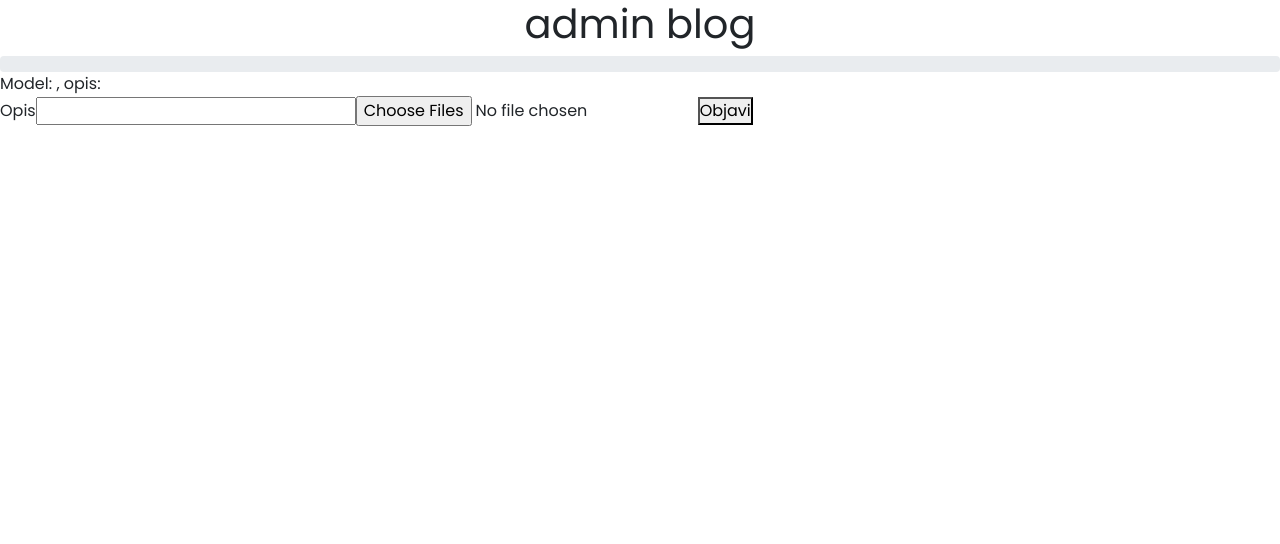
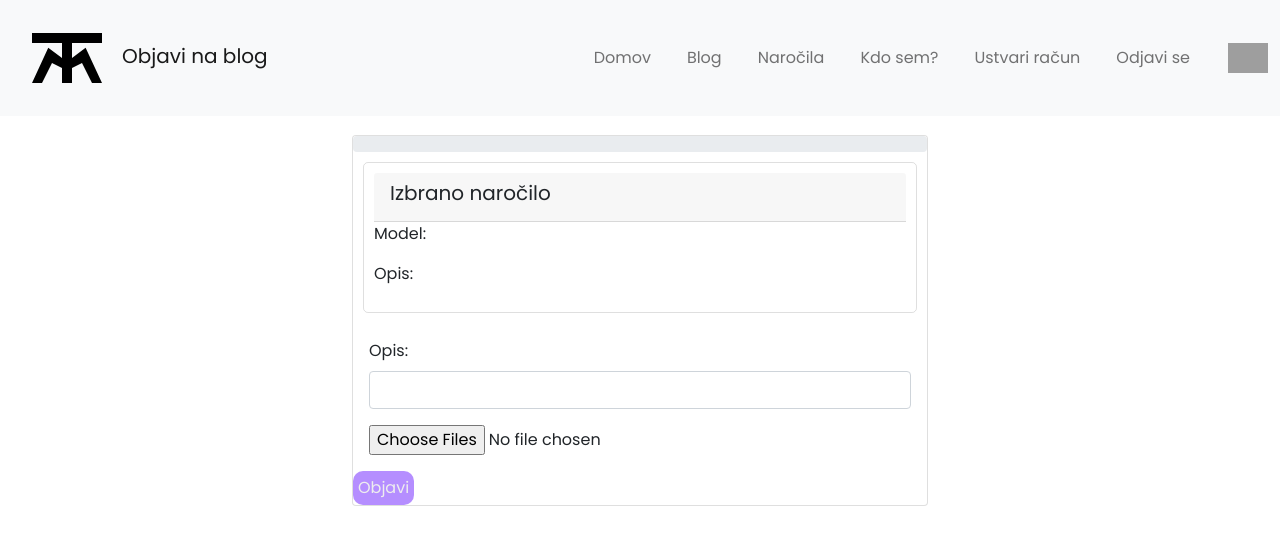
Before and after one commit to andro2110/React-app, a React (Create React App) app in the folder react/: page /adminBlog in a window 1280 px wide. Shown: the top 544 px of the page. Built offline with nearby package versions, Linux system fonts and the light colour scheme; no server answers; grey boxes are pictures that could not be loaded.

Commit message:
Made adminBlog prettier

```diff
--- a/react/src/components/Blog.jsx
+++ b/react/src/components/Blog.jsx
@@ -3,7 +3,7 @@ import axios from "axios";
 import Card from "./js/common/Card";
 import NavBar from "./js/NavBar";
 import ListGroup from "./js/listGroup";
-import Input from "./js/common/Input";
+import Input from "./js/common/formComponents/Input";
 import { toast } from "react-toastify";
 // import { regularLinks } from "./js/common/navbarlinks";
 
--- a/react/src/components/css/forms.css
+++ b/react/src/components/css/forms.css
@@ -30,3 +30,7 @@
   cursor: pointer;
   transform: scale(1.2);
 }
+
+.m-135 {
+  margin-top: 135px;
+}
--- a/react/src/components/js/LogIn.jsx
+++ b/react/src/components/js/LogIn.jsx
@@ -1,6 +1,6 @@
 import React, { Component } from "react";
-import Input from "./common/Input";
-import Password from "./common/PasswordField";
+import Input from "./common/formComponents/Input";
+import Password from "./common/formComponents/PasswordField";
 import axios from "axios";
 import Joi from "joi-browser";
 import NavBar from "./NavBar";
--- a/react/src/components/js/Narocila.jsx
+++ b/react/src/components/js/Narocila.jsx
@@ -1,10 +1,10 @@
 import React, { Component } from "react";
-import Input from "./common/Input";
+import Input from "./common/formComponents/Input";
 import axios from "axios";
 import Joi from "joi-browser";
 import { toast } from "react-toastify";
 import NavBar from "./NavBar";
-import Bar from "./common/ProgressBar";
+import Bar from "./common/formComponents/ProgressBar";
 // import { regularLinks } from "./common/navbarlinks";
 import "../css/forms.css";
 import "../css/bgPics.css";
--- a/react/src/components/js/Signup.jsx
+++ b/react/src/components/js/Signup.jsx
@@ -1,6 +1,6 @@
 import React, { Component } from "react";
-import Input from "./common/Input";
-import Password from "./common/PasswordField";
+import Input from "./common/formComponents/Input";
+import Password from "./common/formComponents/PasswordField";
 import NavBar from "./NavBar";
 import axios from "axios";
 import Joi from "joi-browser";
--- a/react/src/components/js/admin/AdminBlog.jsx
+++ b/react/src/components/js/admin/AdminBlog.jsx
@@ -2,7 +2,9 @@ import React, { Component } from "react";
 import axios from "axios";
 import Joi from "joi-browser";
 import { toast } from "react-toastify";
-import ProgressBar from "./../common/ProgressBar";
+import ProgressBar from "../common/formComponents/ProgressBar";
+import NavBar from "./../NavBar";
+import Input from "../common/formComponents/Input";
 
 class AdminBlog extends Component {
   state = {
@@ -126,23 +128,27 @@ class AdminBlog extends Component {
 
     return (
       <React.Fragment>
-        <h1>admin blog</h1>
-        <div>
+        <NavBar heading="Objavi na blog" loggedIn={true} />
+        <div className="m-135 form-box card">
           <ProgressBar percentage={uploadProgress} />
-          <div>
-            Model: {narocilo.model}, opis: {narocilo.opis}
+          <div className="opis">
+            <div className="card-header">
+              <h5>Izbrano naročilo</h5>
+            </div>
+            <p>Model: {narocilo.model}</p>
+            <p>Opis: {narocilo.opis}</p>
           </div>
 
           <form onSubmit={this.handleSubmit}>
-            <label htmlFor="opis">Opis</label>
-            <input
-              type="text"
+            <div className="d-block">
+              <Input
+                name="opis"
+                label="Opis: "
                 value={this.state.opis}
-              name="opis"
-              id="opis"
                 onChange={this.handleOpisChange}
               />
 
+              <div className="m-3">
                 <input
                   type="file"
                   name="files[]"
@@ -151,8 +157,12 @@ class AdminBlog extends Component {
                   multiple
                   accept="image/x-png,image/gif,image/jpeg"
                 />
+              </div>
 
-            <button onClick={this.objavi}>Objavi</button>
+              <button onClick={this.objavi} id="submit">
+                Objavi
+              </button>
+            </div>
           </form>
         </div>
       </React.Fragment>
```
Also changed, not shown: react/src/components/js/common/formComponents/Input.jsx (renamed from react/src/components/js/common/Input.jsx), react/src/components/js/common/formComponents/PasswordField.jsx (renamed from react/src/components/js/common/PasswordField.jsx), react/src/components/js/common/formComponents/ProgressBar.jsx (renamed from react/src/components/js/common/ProgressBar.jsx), 1 other file (tests, documents, lock files or other folders). Lines whose indentation alone changed are shown as unchanged.
